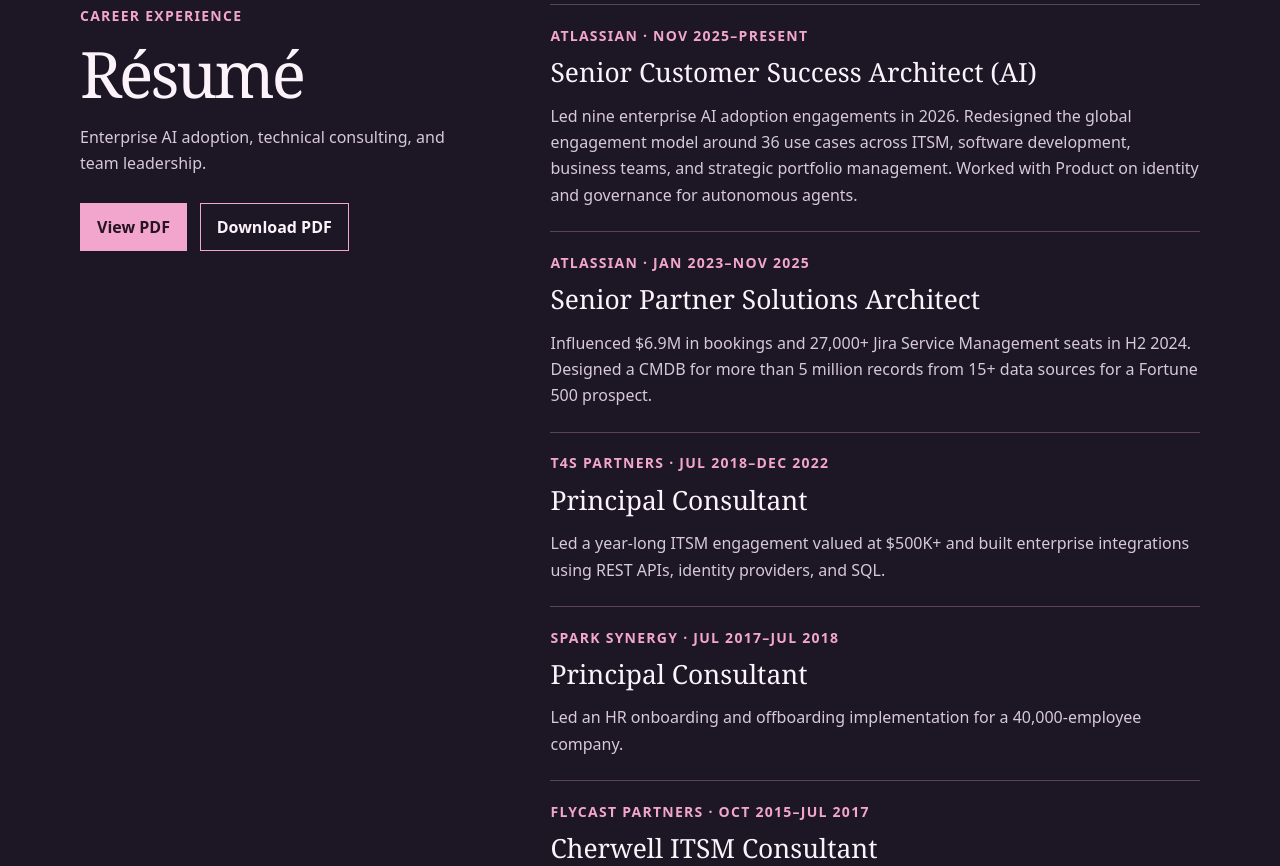
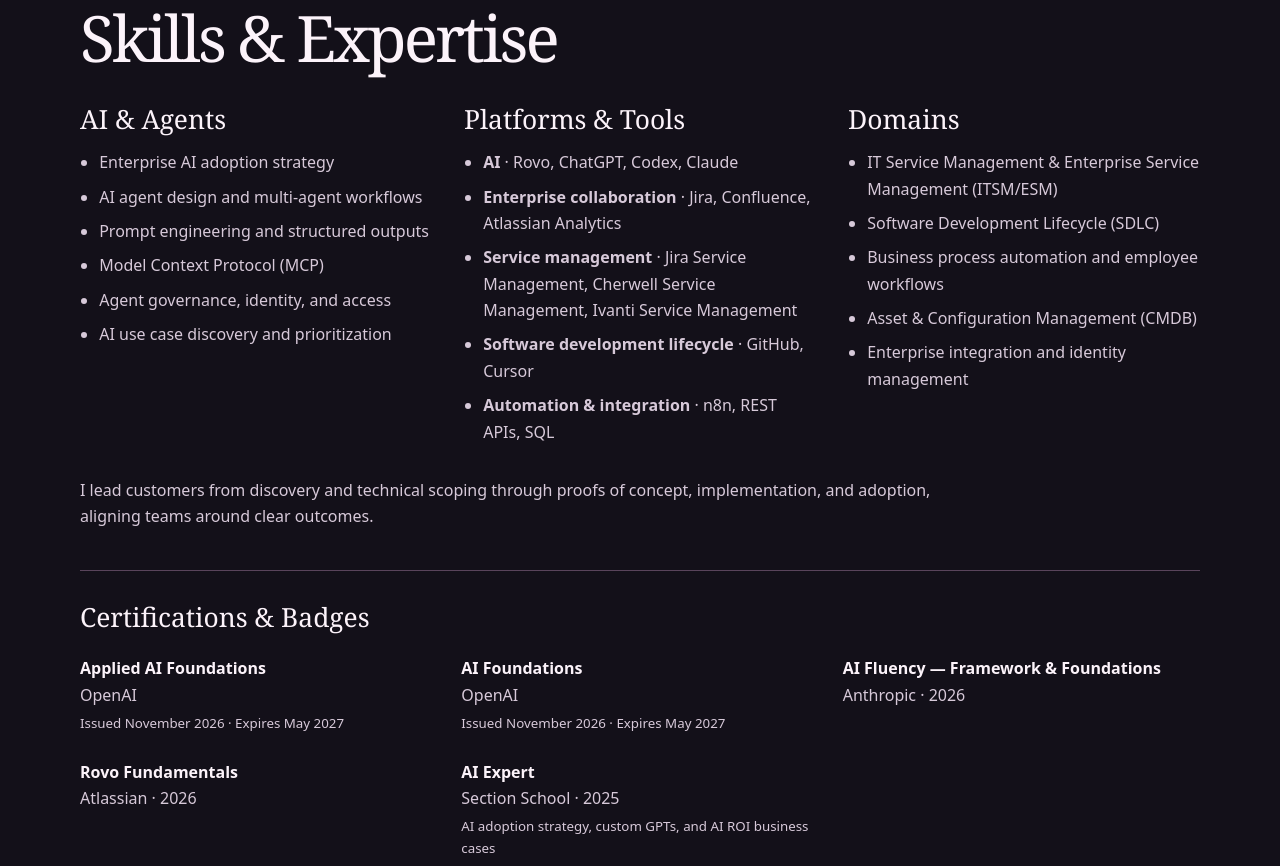
Before and after one commit to amandabast/bast_portfolio, a plain HTML site: page index.html in a window 1280 px wide. Shown: the part 1734-2600 px from the top of the page. Drawn offline with Linux system fonts and the light colour scheme.

Commit message:
Add portfolio skills and certifications with updated personal details

```diff
--- a/index.html
+++ b/index.html
@@ -15,6 +15,19 @@
 
 .footer-links{display:flex;flex-wrap:wrap;gap:1rem}
 @media(max-width:480px){.projects article{padding:1.15rem}.nav nav{flex-wrap:wrap}}
+</style>
+<style>
+.skills-grid{display:grid;grid-template-columns:repeat(3,minmax(0,1fr));gap:2rem;margin-top:2rem}
+.skills-grid ul{padding-left:1.2rem;margin-bottom:0}
+.skills-grid li+li{margin-top:.5rem}
+.skills-summary{color:var(--soft);max-width:55rem;margin-top:2rem}
+.certifications{margin-top:2.5rem;padding-top:2rem;border-top:1px solid var(--line)}
+.certification-list{display:grid;grid-template-columns:repeat(3,minmax(0,1fr));gap:1.5rem;list-style:none;padding:0;margin:1.5rem 0 0}
+.certification-list strong,.certification-list span{display:block}
+.certification-list strong{color:var(--ink)}
+.certification-list small{display:block;margin-top:.3rem}
+@media(max-width:720px){.skills-grid,.certification-list{grid-template-columns:1fr}}
+@media print{#skills{padding-block:1rem}#skills h3,#skills strong,#skills li,.skills-summary{color:#222}.skills-grid,.certification-list{grid-template-columns:1fr}.skills-grid>div,.certification-list li{break-inside:avoid}}
 </style>
 </head>
 <body>
@@ -47,6 +60,53 @@
 <article><p class="label">Customer delivery</p><h3>Scaling Rovo adoption</h3><p>I scope engagements around a workflow worth improving, define success with the customer, and guide the work through launch and adoption. One Fortune 500 customer grew AI consumption sevenfold in four months.</p></article>
 <article><p class="label">Agent design</p><h3>Building for real workflows</h3><p>My agent projects have covered backlog cleanup, readiness checks, triage, and change-request review. I use guardrails and evaluation to check how agents behave in the workflows they support.</p></article>
 <article><p class="label">Delivery design</p><h3>Making engagements repeatable</h3><p>I lead the design of an AI adoption engagement model, including intake, delivery packages, and enablement that helps teams scope and run customer work consistently.</p></article>
+</div>
+</section>
+<section class="shell section" id="skills" aria-labelledby="skills-title">
+<h2 id="skills-title">Skills &amp; Expertise</h2>
+<div class="skills-grid">
+  <div>
+    <h3>AI &amp; Agents</h3>
+    <ul>
+      <li>Enterprise AI adoption strategy</li>
+      <li>AI agent design and multi-agent workflows</li>
+      <li>Prompt engineering and structured outputs</li>
+      <li>Model Context Protocol (MCP)</li>
+      <li>Agent governance, identity, and access</li>
+      <li>AI use case discovery and prioritization</li>
+    </ul>
+  </div>
+  <div>
+    <h3>Platforms &amp; Tools</h3>
+    <ul>
+      <li><strong>AI</strong> &middot; Rovo, ChatGPT, Codex, Claude</li>
+      <li><strong>Enterprise collaboration</strong> &middot; Jira, Confluence, Atlassian Analytics</li>
+      <li><strong>Service management</strong> &middot; Jira Service Management, Cherwell Service Management, Ivanti Service Management</li>
+      <li><strong>Software development lifecycle</strong> &middot; GitHub, Cursor</li>
+      <li><strong>Automation &amp; integration</strong> &middot; n8n, REST APIs, SQL</li>
+    </ul>
+  </div>
+  <div>
+    <h3>Domains</h3>
+    <ul>
+      <li>IT Service Management &amp; Enterprise Service Management (ITSM/ESM)</li>
+      <li>Software Development Lifecycle (SDLC)</li>
+      <li>Business process automation and employee workflows</li>
+      <li>Asset &amp; Configuration Management (CMDB)</li>
+      <li>Enterprise integration and identity management</li>
+    </ul>
+  </div>
+</div>
+<p class="skills-summary">I lead customers from discovery and technical scoping through proofs of concept, implementation, and adoption, aligning teams around clear outcomes.</p>
+<div class="certifications">
+  <h3>Certifications &amp; Badges</h3>
+  <ul class="certification-list">
+    <li><strong>Applied AI Foundations</strong><span>OpenAI</span><small>Issued November 2026 &middot; Expires May 2027</small></li>
+    <li><strong>AI Foundations</strong><span>OpenAI</span><small>Issued November 2026 &middot; Expires May 2027</small></li>
+    <li><strong>AI Fluency &mdash; Framework &amp; Foundations</strong><span>Anthropic &middot; 2026</span></li>
+    <li><strong>Rovo Fundamentals</strong><span>Atlassian &middot; 2026</span></li>
+    <li><strong>AI Expert</strong><span>Section School &middot; 2025</span><small>AI adoption strategy, custom GPTs, and AI ROI business cases</small></li>
+  </ul>
 </div>
 </section>
 <section class="resume-band" id="resume" aria-labelledby="resume-title">
@@ -84,15 +144,15 @@
     <p>Led and developed more than 20 personnel through performance coaching and individualized training.</p>
   </article>
   <article>
-    <h3>Education &amp; certifications</h3>
-    <p>B.S. in Information Systems, Clarkson University. AI Expert, Section School. AI Fluency, Anthropic. Rovo Fundamentals, Atlassian.</p>
+    <h3>Education</h3>
+    <p>B.S. in Information Systems, Clarkson University.</p>
   </article>
 </div>
 </div>
 </section>
 <section class="shell section about" id="about" aria-labelledby="about-title">
 <div><p class="label">A little more about me</p><h2 id="about-title">How I work</h2></div>
-<div><p>I’m a systems thinker. I like figuring out where a workflow gets stuck, what people need to move it forward, and how we’ll know the change helped.</p><p>Technical consulting taught me to stay close to how things get implemented. Leading teams in the Guard taught me to make expectations clear and give people room to take ownership. I bring both to how I work with customers and develop the people around me.</p><p>Outside work, I paint banners and pet portraits, and I’m learning mahjong.</p></div>
+<div><p>I’m a systems thinker. I like figuring out where a workflow gets stuck, what people need to move it forward, and how we’ll know the change helped.</p><p>Technical consulting taught me to stay close to how things get implemented. Leading teams in the Guard taught me to make expectations clear and give people room to take ownership. I bring both to how I work with customers and develop the people around me.</p><p>Outside work, I paint special event banners and I’m learning how to play mahjong!</p></div>
 </section>
 </main>
 <footer class="shell footer"><span>Amanda Bast · College Station, Texas</span><div class="footer-links"><a href="https://github.com/amandabast">GitHub</a><a href="https://www.linkedin.com/in/rankinab/">LinkedIn</a></div></footer>
```
